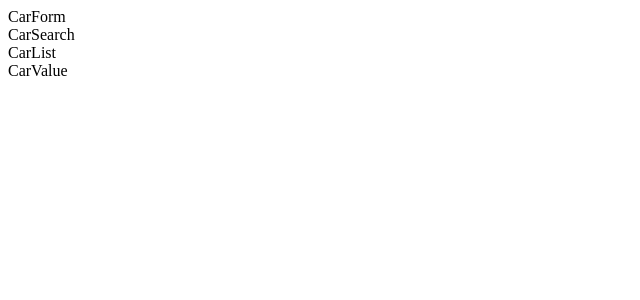
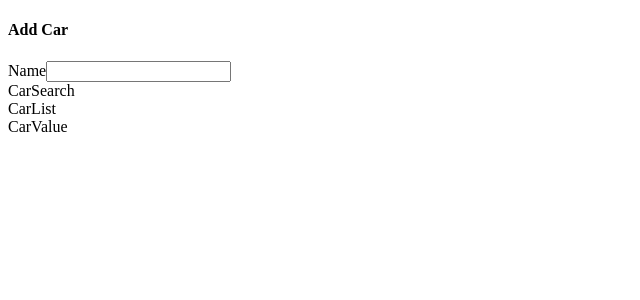
Before and after one commit to shivangi0109/cars-redux-app, a React (Create React App) app: page / in a window 1280 px wide. Shown: the top 300 px of the page, without its empty margins (0-640 px from the left). Built offline with nearby package versions, Linux system fonts and the light colour scheme.

Commit message:
Create store and in CarForm component added form name values to update state

```diff
--- a/src/components/CarForm.js
+++ b/src/components/CarForm.js
@@ -1,5 +1,34 @@
+import { useDispatch, useSelector } from "react-redux";
+import { changeName } from "../store";
+
 function CarForm() {
-  return <div>CarForm</div>;
+  const dispatch = useDispatch();
+
+  const handleNameChange = (event) => {
+    dispatch(changeName(event.target.value));
+  };
+
+  const name = useSelector((state) => {
+    return state.form.name;
+  });
+
+  return (
+    <div className="car-form panel">
+      <h4 className="subtitle is-3">Add Car</h4>
+      <form>
+        <div className="field-group">
+          <div className="field">
+            <label className="label">Name</label>
+            <input
+              className="input is-expanded"
+              value={name}
+              onChange={handleNameChange}
+            />
+          </div>
+        </div>
+      </form>
+    </div>
+  );
 }
 
 export default CarForm;
--- a/src/index.js
+++ b/src/index.js
@@ -1,8 +1,14 @@
 import React from 'react';
 import { createRoot } from 'react-dom/client';
+import { Provider } from 'react-redux';
+import { store } from './store';
 import App from './App';
 
 const el = document.getElementById('root');
 const root = createRoot(el);
 
-root.render(<App />);
+root.render(
+  <Provider store={store}>
+    <App />
+  </Provider>
+);
```
